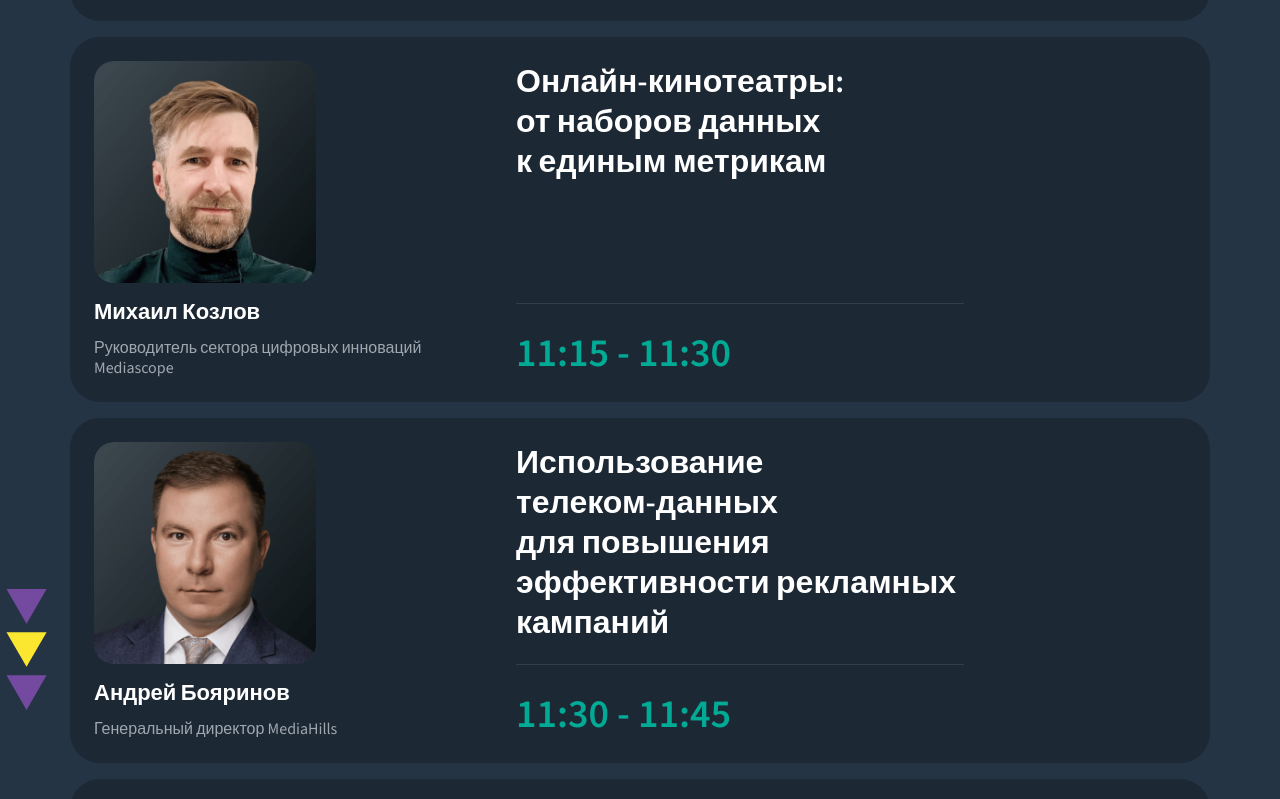
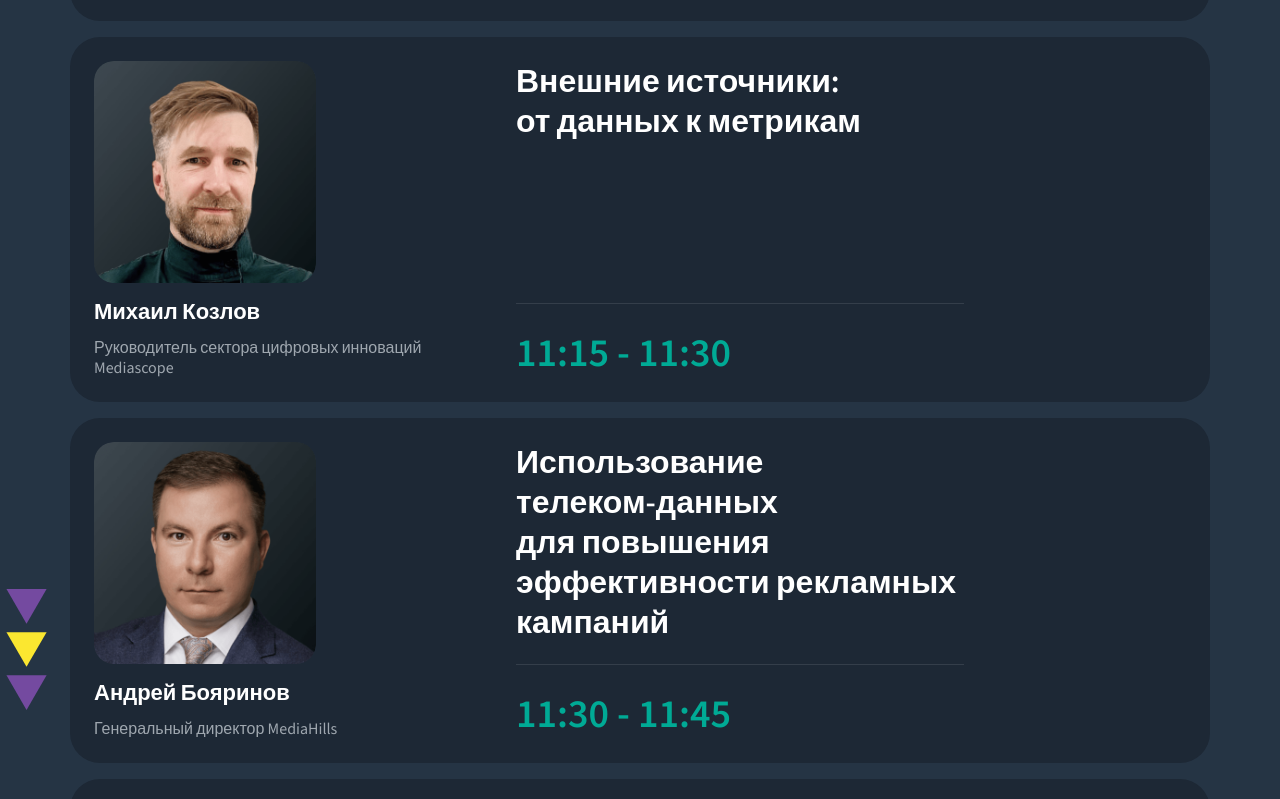
Before and after one commit to the-nika/mediascope_cc2023, a plain HTML site: page index.html in a window 1280 px wide. Shown: the part 2583-3382 px from the top of the page. Drawn offline with nearby package versions, Linux system fonts and the light colour scheme; files that its build step writes are made by us from their sources.

Commit message:
Theme of presentation changed

```diff
--- a/index.html
+++ b/index.html
@@ -114,7 +114,7 @@
             </div>
             <div class="program__info">
               <div class="program__event">
-                <p class="program__theme">Онлайн-кинотеатры: <nobr>от наборов</nobr> данных <nobr>к единым</nobr> метрикам</p>
+                <p class="program__theme">Внешние источники: <nobr>от данных</nobr> <nobr>к метрикам</nobr></p>
               </div>
               <div class="program__time">11:15 - 11:30</div>
             </div>
```
